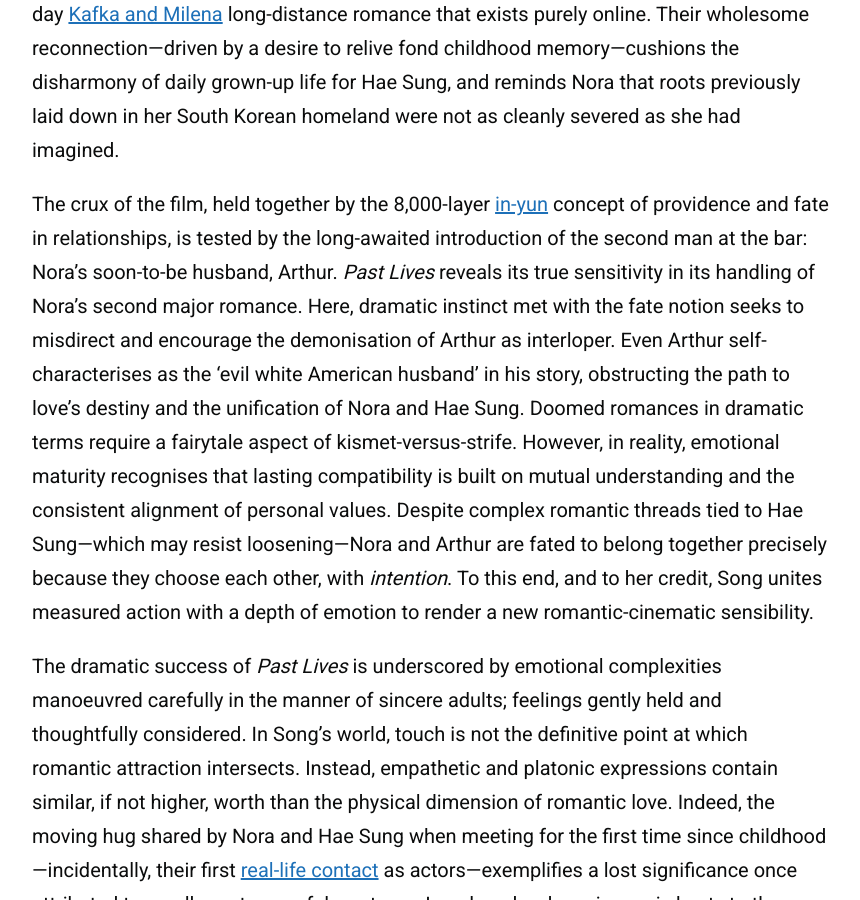
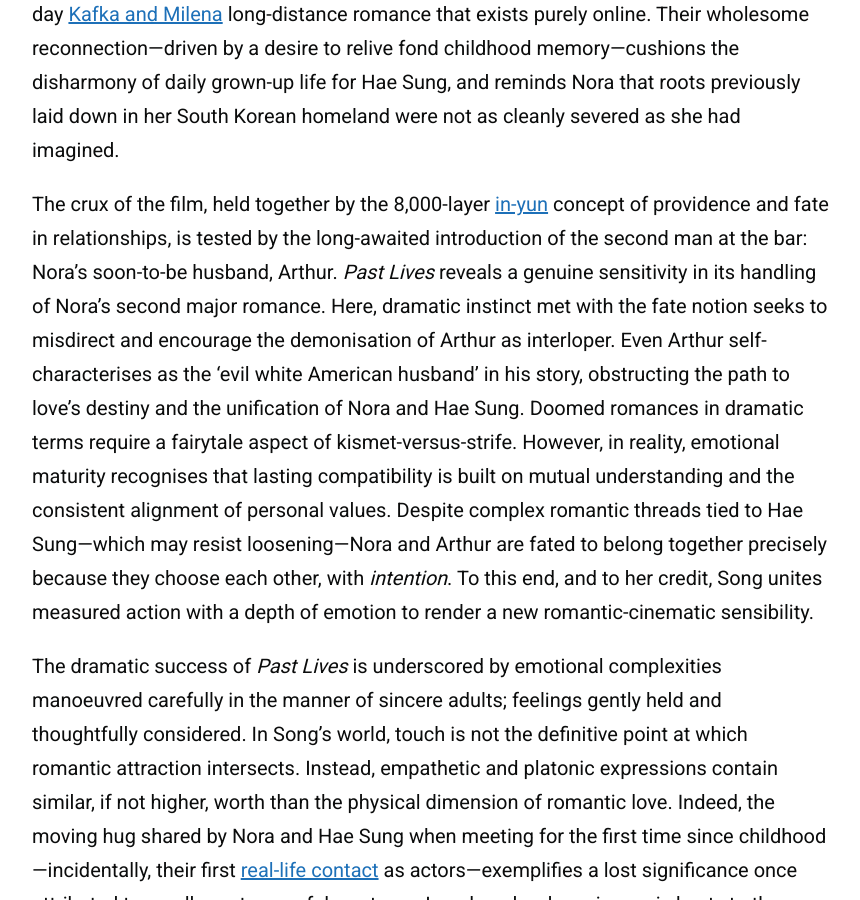
Before and after one commit to zoeurl/zoedowney.github.io, a Jekyll site: the page built from _posts/2024-05-30-past-lives.md, in a window 1280 px wide and 900 px high, scrolled down 1587 px. Shown: the whole window, without its empty margins (208-1068 px from the left). Built offline with Jekyll 4.4.1, drawn with Linux system fonts in a browser that asks for light colours.

Commit message:
Update 2024-05-30-past-lives.md

```diff
--- a/_posts/2024-05-30-past-lives.md
+++ b/_posts/2024-05-30-past-lives.md
@@ -17,7 +17,7 @@
 
 Song’s [theatrical](https://www.screendaily.com/features/celine-song-talks-moving-from-theatre-to-film-for-past-lives-you-have-to-accept-the-chaos-on-the-day/5188978.article) resumé influences her reliance on the implied tenet: ‘less is more’. Settings are sparse, symbolism subdued and drama: dialogue driven—this is a character study, at heart. If not for the clear and disparate cultural line drawn between New York and Seoul by its players, context would verge on irrelevant. After all, stories of romance and feeling orbit around relationships between people, not place. But, inevitably, location becomes the tense conflict meshed with the ‘what if?’ at the core of Nora and Hae Sung’s relationship as adults. After reconnecting during university years, they rekindle a modern-day [Kafka and Milena](https://kafkamuseum.cz/en/franz-kafka/women/milena-jesenska/) long-distance romance that exists purely online. Their wholesome reconnection—driven by a desire to relive fond childhood memory—cushions the disharmony of daily grown-up life for Hae Sung, and reminds Nora that roots previously laid down in her South Korean homeland were not as cleanly severed as she had imagined.
 
-The crux of the film, held together by the 8,000-layer [in-yun](https://en.wiktionary.org/wiki/%EC%9D%B8%EC%97%B0) concept of providence and fate in relationships, is tested by the long-awaited introduction of the second man at the bar: Nora’s soon-to-be husband, Arthur. _Past Lives_ reveals its true sensitivity in its handling of Nora’s second major romance. Here, dramatic instinct met with the fate notion seeks to misdirect and encourage the demonisation of Arthur as interloper. Even Arthur self-characterises as the 'evil white American husband' in his story, obstructing the path to love’s destiny and the unification of Nora and Hae Sung. Doomed romances in dramatic terms require a fairytale aspect of kismet-versus-strife. However, in reality, emotional maturity recognises that lasting compatibility is built on mutual understanding and the consistent alignment of personal values. Despite complex romantic threads tied to Hae Sung—which may resist loosening—Nora and Arthur are fated to belong together precisely because they choose each other, with _intention_. To this end, and to her credit, Song unites measured action with a depth of emotion to render a new romantic-cinematic sensibility.
+The crux of the film, held together by the 8,000-layer [in-yun](https://en.wiktionary.org/wiki/%EC%9D%B8%EC%97%B0) concept of providence and fate in relationships, is tested by the long-awaited introduction of the second man at the bar: Nora’s soon-to-be husband, Arthur. _Past Lives_ reveals a genuine sensitivity in its handling of Nora’s second major romance. Here, dramatic instinct met with the fate notion seeks to misdirect and encourage the demonisation of Arthur as interloper. Even Arthur self-characterises as the 'evil white American husband' in his story, obstructing the path to love’s destiny and the unification of Nora and Hae Sung. Doomed romances in dramatic terms require a fairytale aspect of kismet-versus-strife. However, in reality, emotional maturity recognises that lasting compatibility is built on mutual understanding and the consistent alignment of personal values. Despite complex romantic threads tied to Hae Sung—which may resist loosening—Nora and Arthur are fated to belong together precisely because they choose each other, with _intention_. To this end, and to her credit, Song unites measured action with a depth of emotion to render a new romantic-cinematic sensibility.
 
 The dramatic success of _Past Lives_ is underscored by emotional complexities manoeuvred carefully in the manner of sincere adults; feelings gently held and thoughtfully considered. In Song’s world, touch is not the definitive point at which romantic attraction intersects. Instead, empathetic and platonic expressions contain similar, if not higher, worth than the physical dimension of romantic love. Indeed, the moving hug shared by Nora and Hae Sung when meeting for the first time since childhood—incidentally, their first [real-life contact](https://www.youtube.com/watch?v=9d4ObkmCJYs&t=7s&ab_channel=A24) as actors—exemplifies a lost significance once attributed to smaller, yet powerful, gestures. In a decade when cinema is hasty to throw characters into bed with one another, _Past Lives_ chooses to assign poignancy to a broader spectrum of human graces. It declares that value can be applied to actions of romance not merely satisfied by sexual conquest; even more so when building the foundational mutual respect and reciprocal emotional love that supercede narrative impulse for immediate bodily intimacy.
 
```
